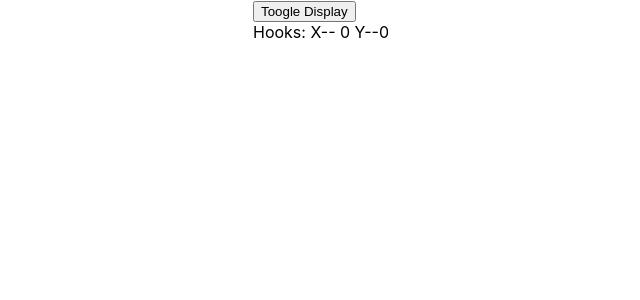
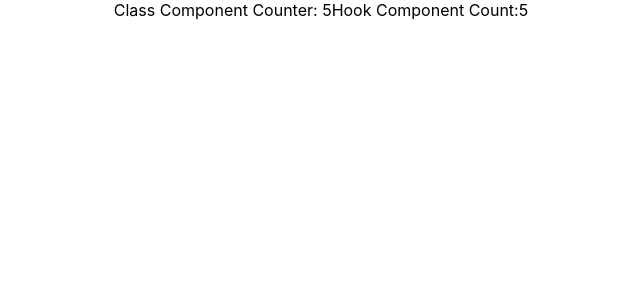
Before and after one commit to Bitan23101996/React-Learning-Series, a React (Create React App) app: page / in a window 1280 px wide. Shown: the top 300 px of the page, without its empty margins (319-959 px from the left). Built offline with nearby package versions, Linux system fonts and the light colour scheme.

Commit message:
React Hooks: Auto Timer interval - useEffect example - both class and functional component

```diff
--- a/src/App.js
+++ b/src/App.js
@@ -41,6 +41,8 @@ import CounterHooksFour from './React-Hooks/CounterHooksFour';
 import CounterUsingUseEffect from './React-Hooks/CounterUsingUseEffect';
 import MouseEventHook from './React-Hooks/MouseEventHook';
 import MouseContainerHook from './React-Hooks/MouseContainerHook';
+import ClassCounterInterval from './React-Hooks/ClassCounterInterval';
+import HookCounterInterval from './React-Hooks/HookCounterInterval';
 
 // 2. Extend the theme to include custom colors, fonts, etc
 const colors = {
@@ -135,7 +137,9 @@ function App() {
       {/* <CounterHooksFour /> */}
       {/* <CounterUsingUseEffect /> */}
       {/* <MouseEventHook /> */}
-      <MouseContainerHook />
+      {/* <MouseContainerHook /> */}
+      <ClassCounterInterval />
+      <HookCounterInterval />
     </div>
   );
 }
--- /dev/null
+++ b/src/React-Hooks/ClassCounterInterval.js
@@ -0,0 +1,35 @@
+import React, { Component } from 'react'
+
+export class ClassCounterInterval extends Component {
+    constructor(props) {
+        super(props)
+
+        this.state = {
+            count: 0
+        }
+    }
+
+    countDown = () => {
+        this.setState((prevState) => ({
+            count: prevState.count + 1
+        }))
+    }
+
+    componentDidMount() {
+        this.interval = setInterval(this.countDown, 1000)
+    }
+    componentWillUnmount() {
+        clearInterval(this.interval)
+    }
+
+    render() {
+        const { count } = this.state
+        return (
+            <div>
+                Class Component Counter: {count}
+            </div>
+        )
+    }
+}
+
+export default ClassCounterInterval
--- /dev/null
+++ b/src/React-Hooks/HookCounterInterval.js
@@ -0,0 +1,25 @@
+import React, { useState, useEffect } from 'react'
+
+function HookCounterInterval() {
+
+    const [count, setCount] = useState(0)
+
+    const countDown = () => {
+        setCount((prevCount) => prevCount + 1)
+    }
+
+    useEffect(() => {
+        const interval = setInterval(countDown, 1000);
+        return () => {
+            clearInterval(interval)
+        }
+    }, [])
+
+    return (
+        <div>
+            Hook Component Count:{count}
+        </div>
+    )
+}
+
+export default HookCounterInterval
```
Also changed, not shown: 1 other file (tests, documents, lock files or other folders).
